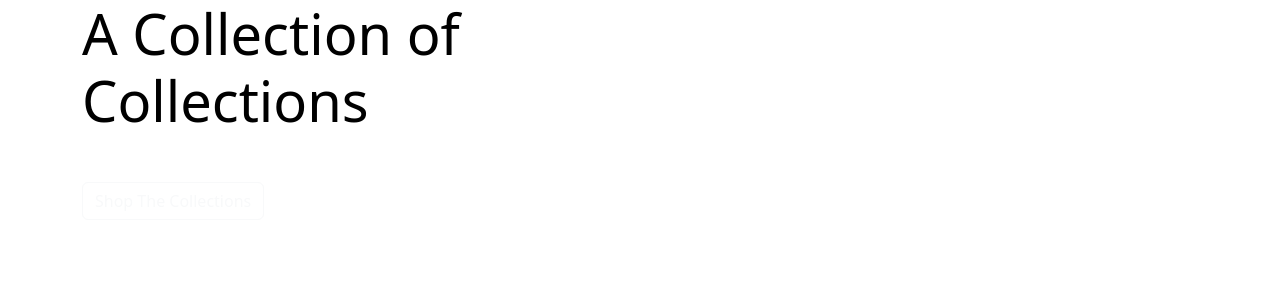
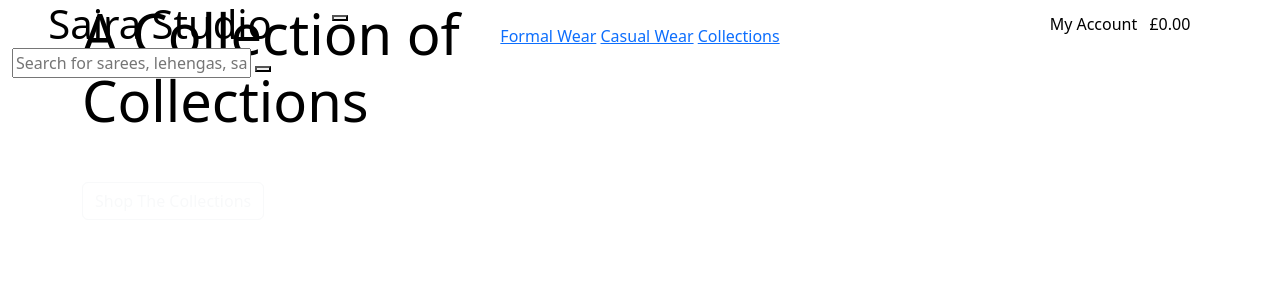
Before and after one commit to Luqmaan-io/saira-studio, a Django app: page / in a window 1280 px wide. Shown: the top 300 px of the page. Run offline with Django 5.2, Linux system fonts and the light colour scheme.

Commit message:
Create initial header with navbar

```diff
--- a/templates/base.html
+++ b/templates/base.html
@@ -17,6 +17,7 @@
     {% endblock %}
 
     {% block extra_css %}
+        <link rel="stylesheet" href="css/styles.css">
     {% endblock %}
 
     {% block corecjs %}
@@ -24,19 +25,104 @@
     {% endblock %}
 
     {% block extra_js %}
+        <script src="js/script.js"></script>
     {% endblock %}
 
     <title>Saira Studio  </title>
   </head>
 
   <body>
-    <header class="content-fluid fixed-top"></header>
+    <!-- navbar -->
+    <header class="container-fluid fixed-top">
+        <div class="row">
+            <!-- logo -->
+            <div class="col-12 col-lg-3 my-auto py-1 py-lg-0 text-center text-lg-left">
+                <a href="{% url 'home' %}" class="nav-link main-logo-link">
+                    <h1 class="logo-font text-black mb-0">Saira Studio</h1>
+                </a>
+            </div>
+            <!-- search icon and navigation buttons -->
+            <div class="col-12 col-lg-6 my-auto py-1 py-lg-0">
+                <!-- search icon -->
+                <button class="search-icon-btn" id="searchBtn" aria-label="Search">
+                    <i class="bi bi-search"></i>
+                </button>
+                <!-- navigation buttons -->
+                <nav class="nav-links text-center">
+                    <a href="formal-wear.html">Formal Wear</a>
+                    <a href="casual-wear.html">Casual Wear</a>
+                    <a href="collections.html">Collections</a>
+                </nav>
+            </div>
+            <!-- account and basket -->
+            <div class="col-12 col-lg-3 my-auto py-1 py-lg-0">
+                <ul class="list-inline list-unstyled text-center text-lg-right my-0">
+                    <!-- account -->
+                    <li class="list-inline-item dropdown">
+                        <a href="#" class="text-black nav-link" data-bs-toggle="dropdown" aria-haspopup="true" aria-expanded="false">
+                            <div class="text-center">
+                                <div>
+                                    <i class="fas fa-user fa-lg"></i>
+                                </div>
+                                <p class="my-0">My Account</p>
+                            </div>
+                        </a>
+                        <div class="dropdown-menu border-0 dropdown-menu-right" aria-labelledby="account-dropdown">
+                            {% if user.is_authenticated %}
+                                {% if user.is_superuser %}
+                                    <a class="dropdown-item" href="{% url 'admin' %}">Admin Dashboard</a>
+                                    <a class="dropdown-item" href="{% url 'product_management' %}">Product Management</a>
+                                {% endif %}
+                                <a class="dropdown-item" href="{% url 'profile' %}">Profile</a>
+                                <a class="dropdown-item" href="{% url 'my_orders' %}">My Orders</a>
+                                <a class="dropdown-item" href="{% url 'account_logout' %}">Logout</a>
+                            {% else %}
+                            <a class="dropdown-item" href="{% url 'account_login' %}">Login</a>
+                            <a class="dropdown-item" href="{% url 'account_signup' %}">Register</a>
+                            {% endif %}
+                        </div>
+                    </li>
+
+                    <!-- basket -->
+                    <li class="list-inline-item">
+                        <a class="{% if grand_total %} text-info font-weight-bold{% else %} text-black{% endif %} nav-link" href="">
+                            <div class="text-center">
+                                <div>
+                                    <i class="fas fa-shopping-bag fa-lg"></i>
+                                </div>
+                                <p class="my-0">
+                                    {% if grand_total %}
+                                        £{{ grand_total|floatformat:2 }}
+                                    {% else %}
+                                        £0.00
+                                    {% endif %}
+                                </p>
+                            </div>
+                        </a>
+                    </li>
+                </ul>
+            </div>
+
+            <!-- search overlay -->
+            <div class="search-overlay" id="searchOverlay">
+                <form method="GET" action="/search" id="searchForm">
+                    <div class="search-container position-relative">
+                        <input type="text" class="search-input" name="q" id="searchInput" placeholder="Search for sarees, lehengas, salwar kameez...">
+                        <button type="button" class="close-search" id="closeSearch">
+                            <i class="bi bi-x"></i>
+                        </button>
+                    </div>
+                </form>
+            </div>
+        </div>
+    </header>
 
     {% if report %}
         <div class="report-container"></div>
     {% endif %}
 
     {% block page_header %}
+
     {% endblock %}
 
     {% block content %}
```
Also changed, not shown: css/styles.css (added), home/templates/home/index.html (line endings or trailing spaces), js/script.js (added).
